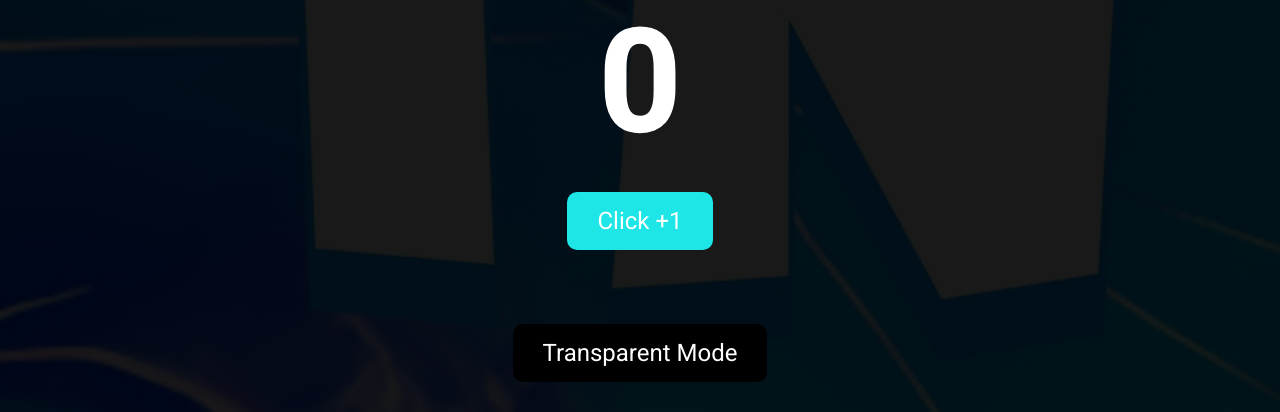
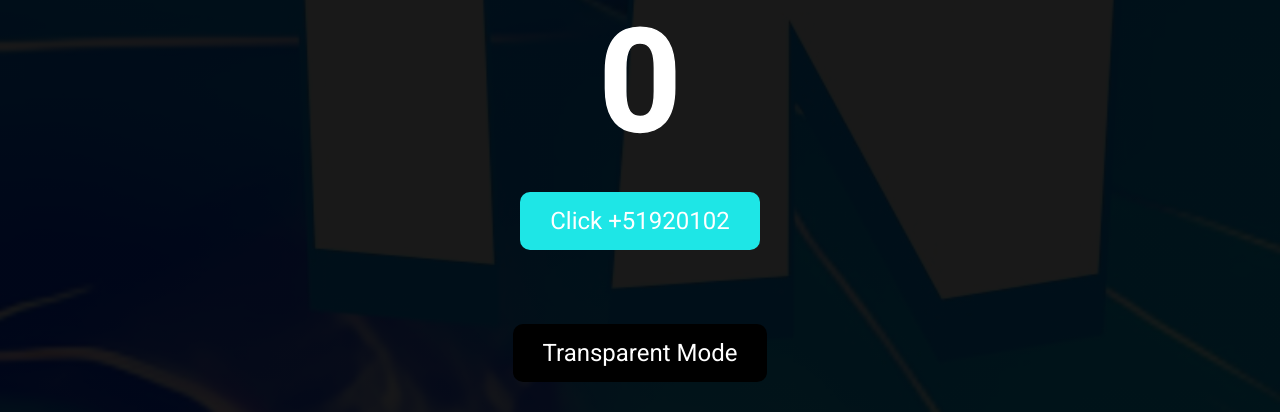
Before and after one commit to nrt18/clickerrevive, a website: page public/index.html in a window 1280 px wide. Shown: the part 388-800 px from the top of the page. Drawn offline with Linux system fonts and the light colour scheme; no server answers.

Commit message:
Update index.html

```diff
--- a/public/index.html
+++ b/public/index.html
@@ -16,7 +16,7 @@
       <img src="tnd.png" alt="Tn Clicker Logo" width="140" />
       <p class="subtitle">TN Clicker</p>
       <span id="count" class="odometer">0</span>
-      <button class="btn" onclick="postCount()">Click +1</button>
+      <button class="btn" onclick="postCount()">Click +51920102</button>
       <div class="bottom">
         <button class="btn transparent-btn" onclick="toggleTransparentMode()">Transparent Mode</button>
       </div>
```
